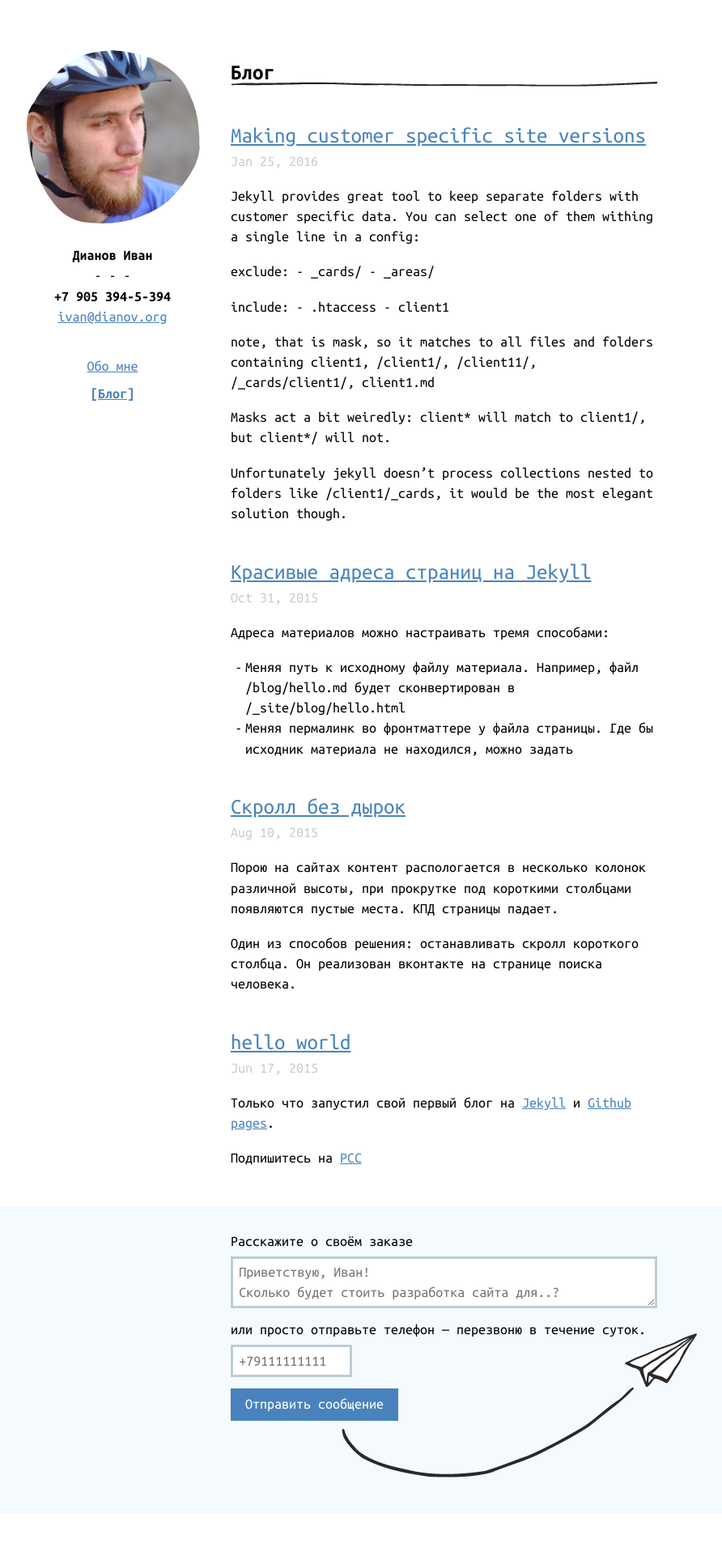
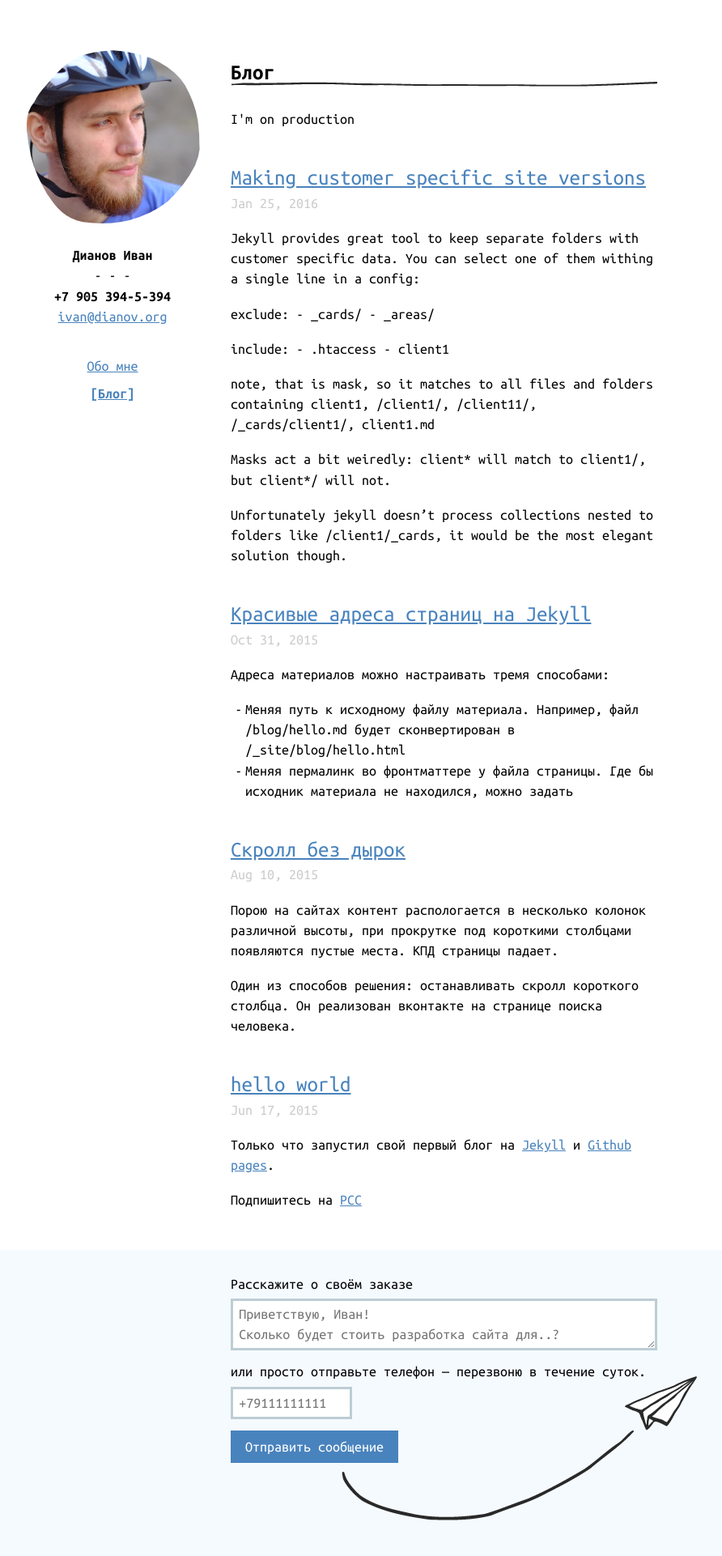
Before and after one commit to illus0r/dianov.org, a Jekyll site: the page built from blog.html, in a window 1280 px wide. Shown: the whole page at 81% size, without its empty margins (228-1120 px from the left). Built offline with Jekyll 4.4.1, drawn with Linux system fonts in a browser that asks for light colours; before the commit the page ends 1869 px from its top, so only the background shows below that.

Commit message:
test for praqma. TODO undo

```diff
--- a/blog.html
+++ b/blog.html
@@ -9,6 +9,9 @@ title: Блог
   <h1 class="page-heading">Блог</h1>
 
   <div class="posts">
+    {% if jekyll.environment == "production" %}
+    I'm on production
+    {% endif %}
     {% for post in site.posts %}
       <div class="post">
         <h2>
```
